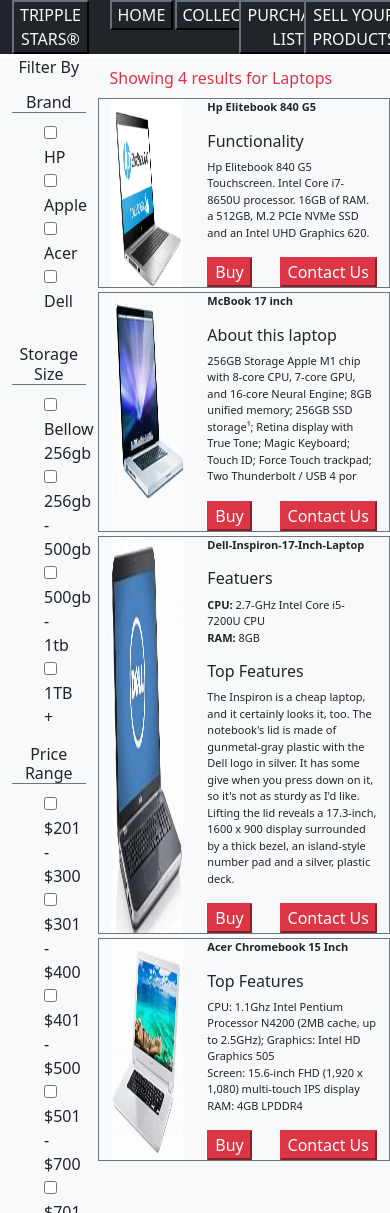
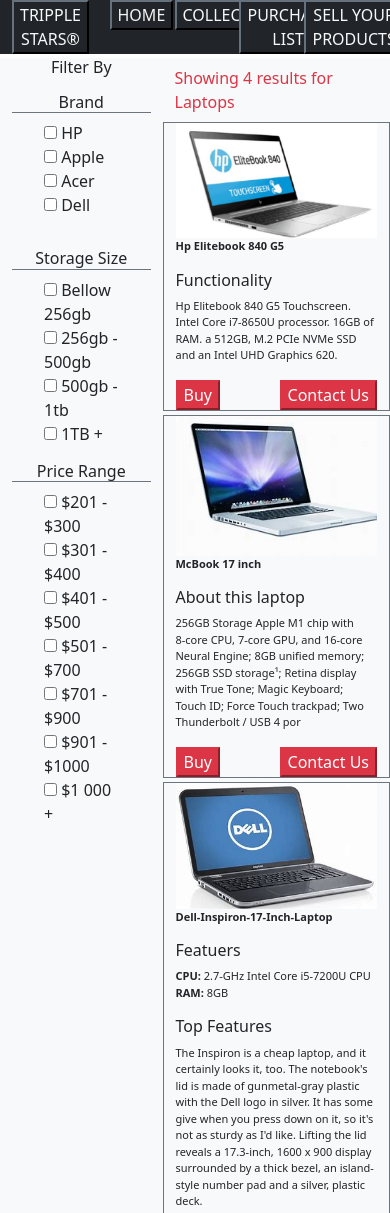
Before and after one commit to tongoonamujera/HTML-AND-CSS-CAPSTONE-PROJECT, a website: page results/laptops.html in a window 390 px wide. Shown: the top 1213 px of the page. Drawn offline with Linux system fonts and the light colour scheme.

Commit message:
adding responsiveness to laptops html

```diff
--- a/results/laptops.html
+++ b/results/laptops.html
@@ -64,7 +64,7 @@
  <main>
   <div class="container">
     <div class="row no-gutters bg-light my-1">
-      <div class="col-3">
+      <div class="col-5 col-md-3">
         <div class="row">
           <div class="col">
             <h6 class="text-center mb-3">Filter By</h6>
@@ -185,17 +185,17 @@
         </div>
       </div>
       <!--content sec-->
-      <div class="col-9">
+      <div class="col-7 col-md-9">
         <div class="row">
           <div class="col-12">
             <article class="text-danger my-2">Showing 4 results for Laptops</article>
           </div>
         </div>
         <div class="row no-gutters border border-secondary">
-          <section class="col-4">
+          <section class="col-12 col-md-4">
             <img src="../images/HpElitebook840G5.jpg" class="h-100 w-100" alt="">
           </section>
-          <section class="col-8 d-flex flex-column">
+          <section class="col-12 col-md-8 d-flex flex-column">
             <p><strong>Hp Elitebook 840 G5</strong></p>
             <h6 class="text-centers">Functionality</h6>
             <p>Hp Elitebook 840 G5 Touchscreen. Intel Core i7-8650U processor. 16GB of RAM. a 512GB, M.2 PCIe NVMe SSD and an Intel UHD Graphics 620.</p>
@@ -206,10 +206,10 @@
           </section>
         </div>
         <div class="row no-gutters border border-secondary my-1">
-          <section class="col-4">
+          <section class="col-12 col-md-4">
             <img src="../images/Mcbook17inch.jpg" class="h-100 w-100" alt="">
           </section>
-          <section class="col-8 d-flex flex-column">
+          <section class="col-12 col-md-8 d-flex flex-column">
             <p><strong>McBook 17 inch</strong></p>
             <h6>About this laptop</h6>
             <p>
@@ -223,10 +223,10 @@
         </div>
         <!--end of sec tv-->
         <div class="row no-gutters border border-secondary my-1">
-          <section class="col-4">
+          <section class="col-12 col-md-4">
             <img src="../images/Dell-Inspiron-17-Inch-Laptop.jpg" class="h-100 w-100" alt="">
           </section>
-          <section class="col-8 d-flex flex-column">
+          <section class="col-12 col-md-8 d-flex flex-column">
             <p><strong>Dell-Inspiron-17-Inch-Laptop</strong></p>
             <h6>Featuers</h6>
             <p>
@@ -242,10 +242,10 @@
           </section>
         </div>
         <div class="row no-gutters border border-secondary my-1">
-          <section class="col-4">
+          <section class="col-12 col-md-4">
             <img src="../images/Acer-Chromebook-15Inch.jpg" class="h-100 w-100" alt="">
           </section>
-          <section class="col-8 d-flex flex-column">
+          <section class="col-12 col-md-8 d-flex flex-column">
             <p><strong>Acer Chromebook 15 Inch</strong></p>
             <h6>Top Features</h6>
             <p>
```
